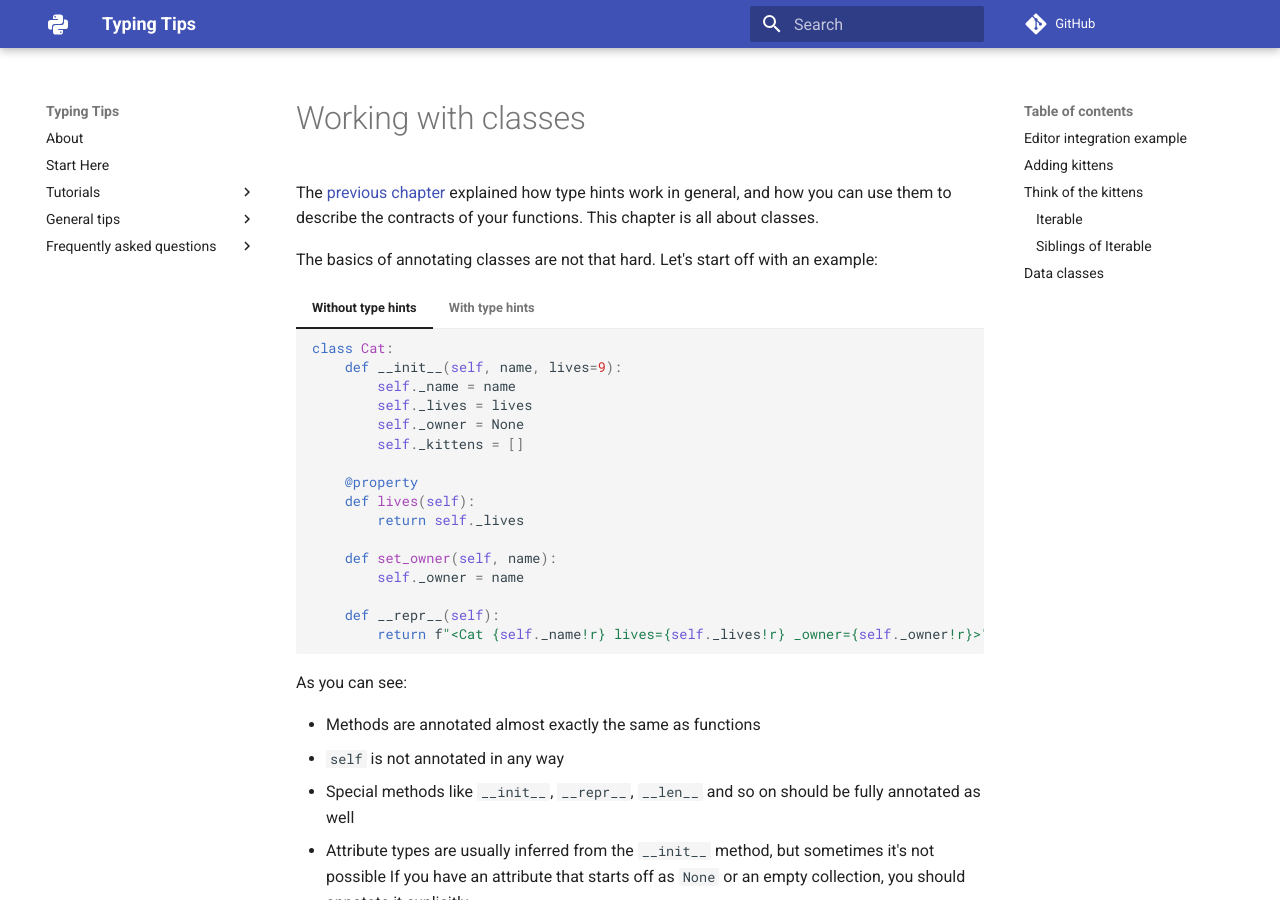
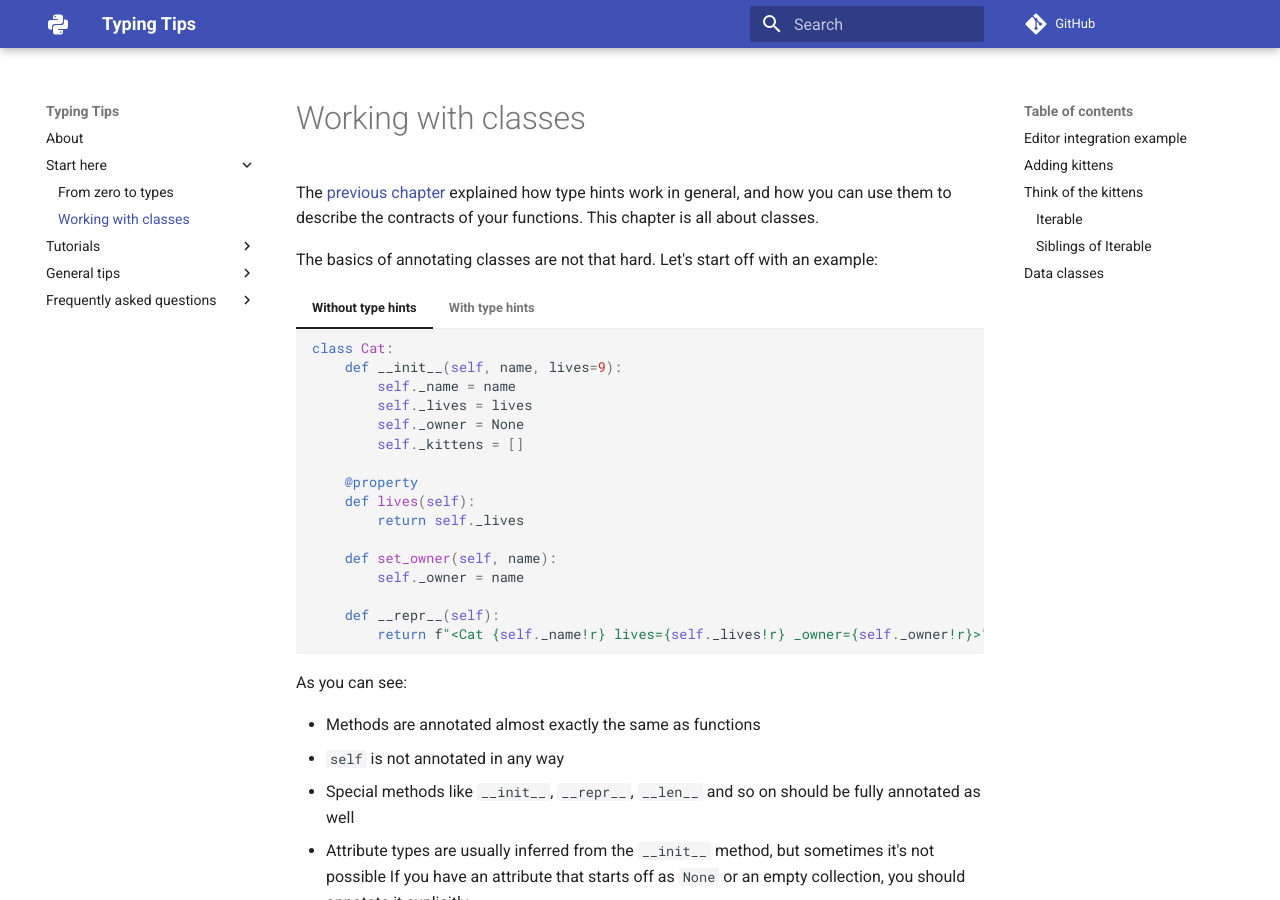
Before and after one commit to decorator-factory/typing-tips, an MkDocs documentation site: the page built from docs/main-tutorial/1-working-with-classes/index.md, in a window 1280 px wide and 900 px high. Built offline with MkDocs 1.6.1 and Material for MkDocs 9.7.7, drawn with Linux system fonts in a browser that asks for light colours; comment, search, counter and statistics services are not loaded.

Commit message:
Ship the "working with classes" tutorial thing

```diff
--- a/mkdocs.yml
+++ b/mkdocs.yml
@@ -4,7 +4,9 @@ repo_url: https://github.com/decorator-factory/typing-tips
 
 nav:
   - About: index.md
-  - Start Here: main-tutorial/0-start-here/index.md
+  - Start here:
+    - "From zero to types": main-tutorial/0-start-here/index.md
+    - "Working with classes": main-tutorial/1-working-with-classes/index.md
   - Tutorials:
     - Generics (series):
       - Intro: tutorials/generics/index.md
```
